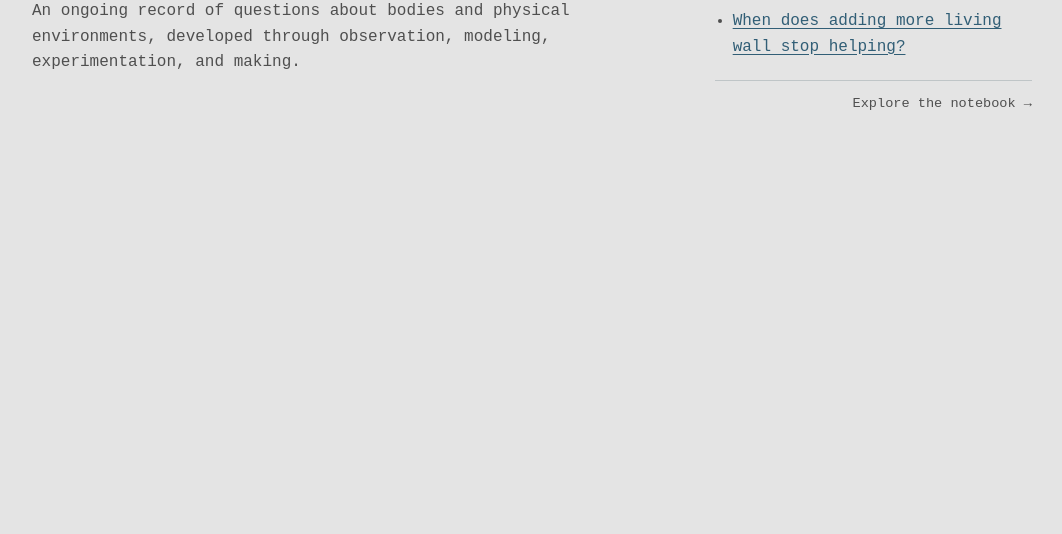
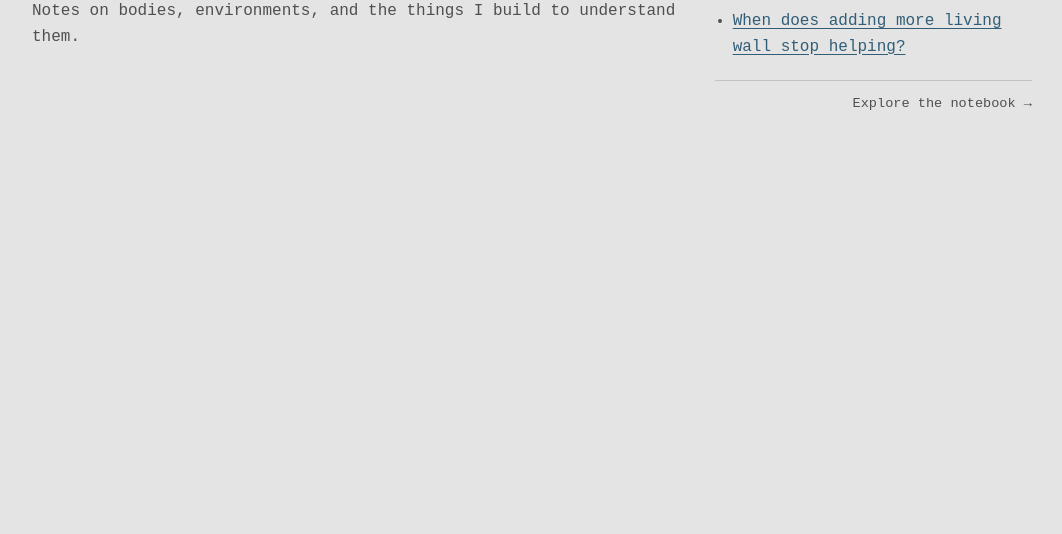
Before and after one commit to ru-jia/digital-field-notebook, a plain HTML site: page index.html in a window 1280 px wide. Shown: the part 266-800 px from the top of the page, without its empty margins (38-1100 px from the left). Drawn offline with nearby package versions, Linux system fonts and the light colour scheme.

Commit message:
updated languge used

```diff
--- a/index.html
+++ b/index.html
@@ -33,8 +33,8 @@
                     <p>WELCOME / 001</p>
                     <h2>Things worth exploring.</h2>
                     <p>
-                        An ongoing record of questions about bodies and physical environments,
-                        developed through observation, modeling, experimentation, and making.
+                        Notes on bodies, environments,
+                        and the things I build to understand them.
                     </p>
                 </section>
 
```
Also changed, not shown: notes.html (+1 -1 lines), 1 other file.
